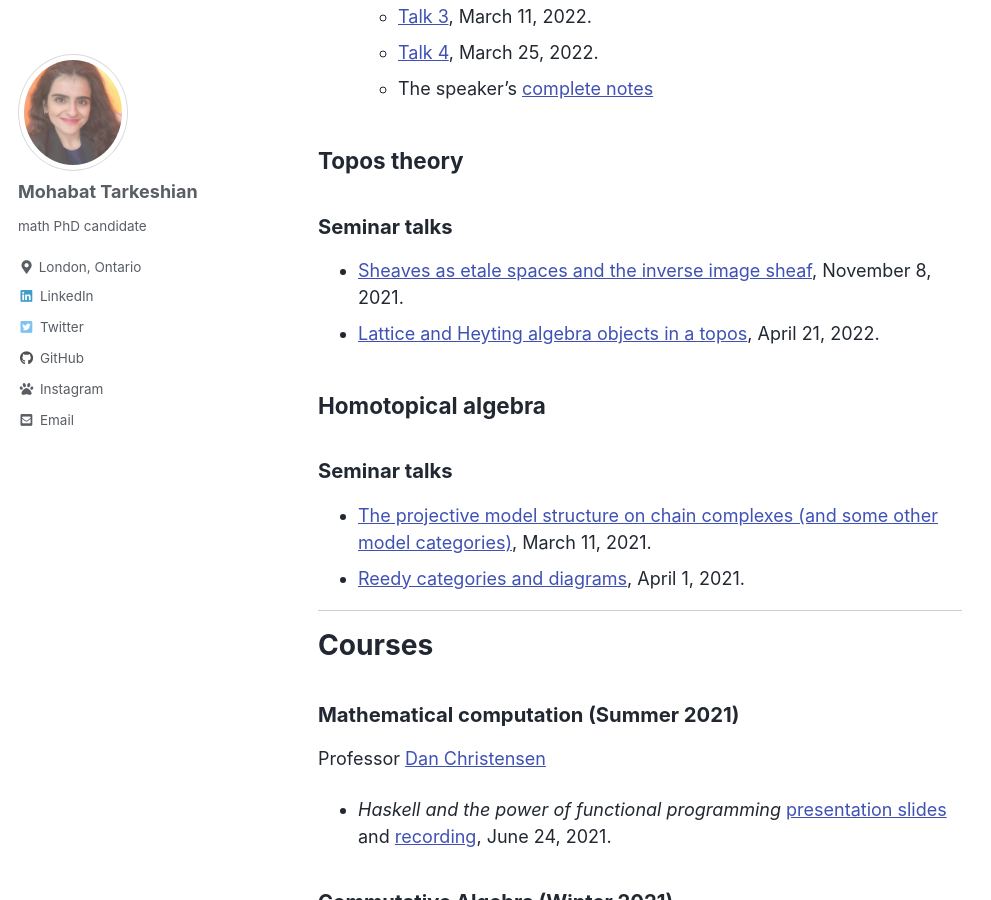
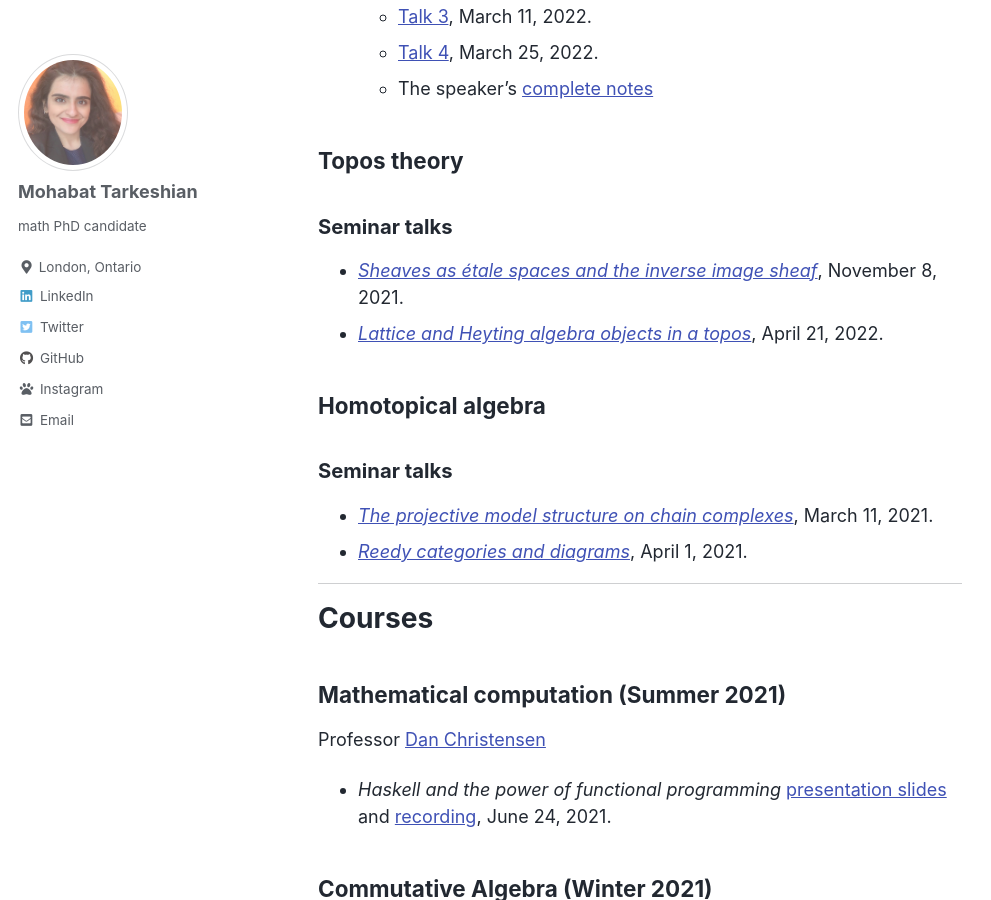
Before and after one commit to mohabatt/mohabatt.github.io, a Jekyll site: the page built from notes.md, in a window 1280 px wide and 900 px high, scrolled down 987 px. Shown: the whole window, without its empty margins (0-991 px from the left). Built offline with Jekyll 4.4.1, drawn with Linux system fonts in a browser that asks for light colours; cached includes are drawn as plain includes.

Commit message:
formatting notes

```diff
--- a/notes.md
+++ b/notes.md
@@ -12,9 +12,9 @@ Below is a (semi)complete list of notes I've prepared as a speaker or participan
 ## Discrete homotopy and homology of graphs
 
 ### Seminar talks
-- [The fundamental group of a graph](/files/discrete-homotopy/fund-group-graph.pdf), December 2, 2020.
-- [Higher discrete homotopy groups of graphs](/files/discrete-homotopy/higher-disc-groups.pdf), February 11, 2021.
-- [Discrete cubical homology](/files/discrete-homotopy/disc-hom.pdf), November 10, 2021.
+- [*The fundamental group of a graph*](/files/discrete-homotopy/fund-group-graph.pdf), December 2, 2020.
+- [*Higher discrete homotopy groups of graphs*](/files/discrete-homotopy/higher-disc-groups.pdf), February 11, 2021.
+- [*Discrete cubical homology*](/files/discrete-homotopy/disc-hom.pdf), November 10, 2021.
 
 ### Seminar notes
 - Overview of path homology theory of digraphs by [Alexander Grigor'yan](https://www.math.uni-bielefeld.de/~grigor/), February-March 2022.
@@ -26,38 +26,38 @@ Below is a (semi)complete list of notes I've prepared as a speaker or participan
 
 ## Topos theory
 ### Seminar talks
-- [Sheaves as etale spaces and the inverse image sheaf](/files/topos-theory/sheaves.pdf), November 8, 2021.
-- [Lattice and Heyting algebra objects in a topos](/files/topos-theory/heyting.pdf), April 21, 2022.
+- [*Sheaves as étale spaces and the inverse image sheaf*](/files/topos-theory/sheaves.pdf), November 8, 2021.
+- [*Lattice and Heyting algebra objects in a topos*](/files/topos-theory/heyting.pdf), April 21, 2022.
 
 
 ## Homotopical algebra
 ### Seminar talks
-- [The projective model structure on chain complexes (and some other model categories)](/files/homotopical-algebra/chain-complexes.pdf), March 11, 2021.
-- [Reedy categories and diagrams](/files/homotopical-algebra/reedy.pdf), April 1, 2021.
+- [*The projective model structure on chain complexes*](/files/homotopical-algebra/chain-complexes.pdf), March 11, 2021.
+- [*Reedy categories and diagrams*](/files/homotopical-algebra/reedy.pdf), April 1, 2021.
 
 -----
 # Courses
-### Mathematical computation (Summer 2021)
+## Mathematical computation (Summer 2021)
 Professor [Dan Christensen](https://jdc.math.uwo.ca/)
 - *Haskell and the power of functional programming* [presentation slides](/files/haskell-slides.pdf) and [recording](https://www.youtube.com/watch?v=vRPyaeW-HNc), June 24, 2021.
 
-### Commutative Algebra (Winter 2021)
+## Commutative Algebra (Winter 2021)
 Professor [Ajneet Dhillon](https://www.math.uwo.ca/faculty/dhillon/)
 - [Lecture notes](https://www.dropbox.com/sh/ohqk8lgbruqmkg9/AABm4pk2g81UBASG_9fPV1cVa?dl=0)
 
-### Convex geometry (Fall 2020)
+## Convex geometry (Fall 2020)
 Professor [Graham Denham](http://gdenham.math.uwo.ca/)
 - [Lecture notes](https://www.dropbox.com/sh/m8dzqng5twea5bf/AABo4vcbs_ZbD1bGiHKd8O0xa?dl=0)
 
-### Field theory (Winter 2020)
+## Field theory (Winter 2020)
 Professor [Ajneet Dhillon](https://www.math.uwo.ca/faculty/dhillon/)
 - [Lecture notes](https://www.dropbox.com/sh/a6kjqy1l8ygllyq/AAAOHmKjqPMWKpMySZ0G7Xy3a?dl=0)
 
-### Algebraic geometry (Winter 2020)
+## Algebraic geometry (Winter 2020)
 Professor [Ajneet Dhillon](https://www.math.uwo.ca/faculty/dhillon/)
 - [Lecture notes](https://www.dropbox.com/sh/7bw78r625rekuvn/AADEgfneDF_EkVh6b43zWwSxa?dl=0)
 
-### Category theory (Summer 2018)
+## Category theory (Summer 2018)
 Professor [Chris Kapulkin](https://www.math.uwo.ca/faculty/kapulkin/)
 
 Selected exercises from [Emily Riehl](https://emilyriehl.github.io/)'s [*Category Theory in Context*](https://emilyriehl.github.io/files/context.pdf):
@@ -67,28 +67,28 @@ Selected exercises from [Emily Riehl](https://emilyriehl.github.io/)'s [*Categor
 - [Chapter 4](/files/cat-theory-exercises/chapter-4.pdf)
 - [Chapter 5](/files/cat-theory-exercises/chapter-5.pdf)
 
-### Representation theory (Summer 2018)
+## Representation theory (Summer 2018)
 Professor [Dan Christensen](https://jdc.math.uwo.ca/)
 
 - *Cayley graphs and Fourier analysis on finite groups* [presentation notes](/files/rep-theory/presentation-notes.pdf)
 
-### Algebraic number theory (Winter 2018)
+## Algebraic number theory (Winter 2018)
 Professor [Chris Hall](https://www.math.uwo.ca/faculty/hall/)
 - *Galois theory and quartic polynomials* [project document](/files/alg-num/project-doc.pdf)
 
-### Algebraic topology (Winter 2018)
+## Algebraic topology (Winter 2018)
 Professor [Dan Christensen](https://jdc.math.uwo.ca/)
 
 - *Long exact sequence of homotopy groups for a fibration* [presentation notes](/files/alg-top/pres-notes.pdf)
 
-### Graph theory: Expander graphs (Fall 2017)
+## Graph theory: Expander graphs (Fall 2017)
 Professor [Chris Hall](https://www.math.uwo.ca/faculty/hall/)
 - *Cayley graphs and expanders* [project document](/files/expanders/project-doc.pdf)
 
-### Functional analysis (Fall 2017)
+## Functional analysis (Fall 2017)
 Professor [Matthias Franz](https://www.math.uwo.ca/faculty/franz/)
 - *Hilbert spaces: orthonormal bases* [presentation notes](/files/func-analysis/pres-notes.pdf)
 
-### Rings and modules (Fall 2017)
+## Rings and modules (Fall 2017)
 Professor [Nicole Lemire](http://gdenham.math.uwo.ca/nlemire/)
 - *Noetherian rings and affine algebraic sets* [presentation notes](/files/rings/pres-notes.pdf)
```
Also changed, not shown: research.md (+5 -5 lines).
